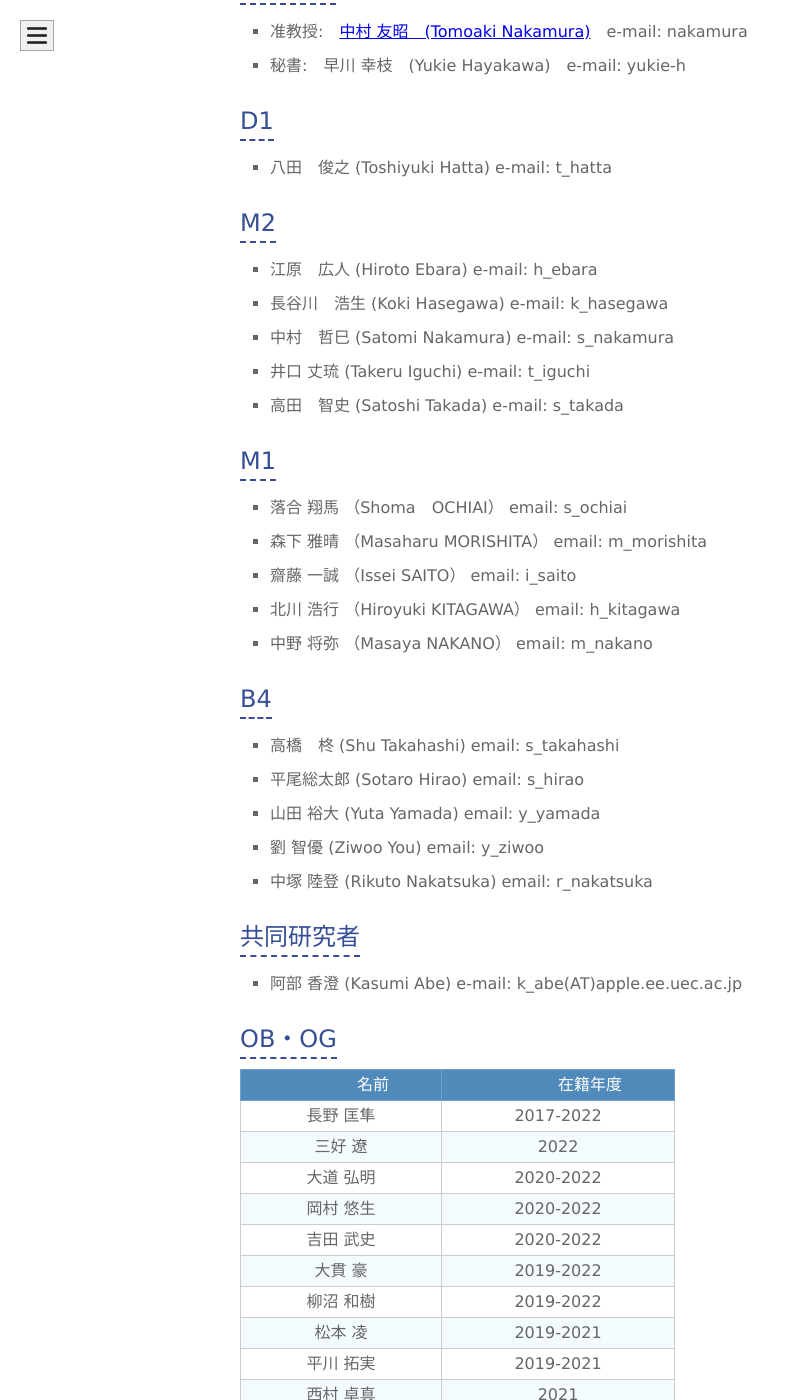
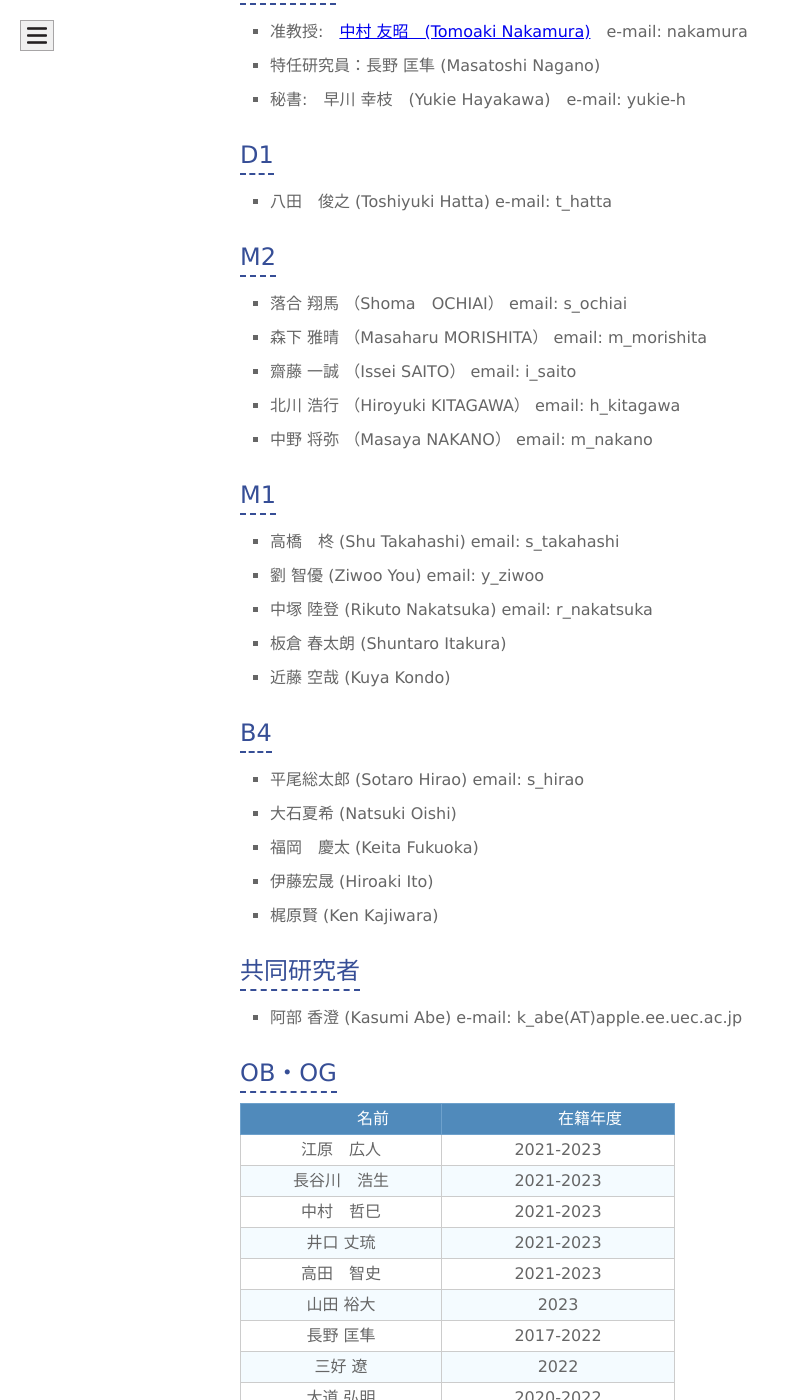
Before and after one commit to naka-lab/naka-lab.github.io, a Jekyll site: the page built from subpages/member.md, in a window 1280 px wide and 1400 px high, scrolled down 722 px. Shown: the whole window, without its empty margins (0-790 px from the left). Built offline with Jekyll 4.4.1, drawn with Linux system fonts in a browser that asks for light colours.

Commit message:
Update member.md

```diff
--- a/subpages/member.md
+++ b/subpages/member.md
@@ -8,32 +8,32 @@ layout: default
 
 ## スタッフ
 - 准教授:　[中村 友昭　(Tomoaki Nakamura)](nakamura.md)　e-mail: nakamura
+- 特任研究員：長野 匡隼 (Masatoshi Nagano)
 - 秘書:　早川 幸枝　(Yukie Hayakawa)　e-mail: yukie-h
 
 ## D1
 - 八田　俊之 (Toshiyuki Hatta) e-mail: t_hatta
 
 ## M2
-- 江原　広人 (Hiroto Ebara) e-mail: h_ebara
-- 長谷川　浩生 (Koki Hasegawa) e-mail: k_hasegawa
-- 中村　哲巳 (Satomi Nakamura) e-mail: s_nakamura
-- 井口 丈琉 (Takeru Iguchi) e-mail: t_iguchi
-- 高田　智史 (Satoshi Takada) e-mail: s_takada
-
-## M1
 - 落合 翔馬 （Shoma　OCHIAI） email: s_ochiai
 - 森下 雅晴 （Masaharu MORISHITA） email: m_morishita
 - 齋藤 一誠 （Issei SAITO） email: i_saito
 - 北川 浩行 （Hiroyuki KITAGAWA） email: h_kitagawa
 - 中野 将弥 （Masaya NAKANO） email: m_nakano
 
-## B4
+## M1
 - 高橋　柊 (Shu Takahashi) email: s_takahashi
-- 平尾総太郎 (Sotaro Hirao) email: s_hirao
-- 山田 裕大 (Yuta Yamada) email: y_yamada
 - 劉 智優 (Ziwoo You) email: y_ziwoo
 - 中塚 陸登 (Rikuto Nakatsuka) email: r_nakatsuka
+- 板倉 春太朗 (Shuntaro Itakura)
+- 近藤 空哉 (Kuya Kondo)
 
+## B4
+- 平尾総太郎 (Sotaro Hirao) email: s_hirao
+- 大石夏希 (Natsuki Oishi)
+- 福岡　慶太 (Keita Fukuoka)
+- 伊藤宏晟 (Hiroaki Ito)
+- 梶原賢 (Ken Kajiwara)
 
 ## 共同研究者
 - 阿部 香澄 (Kasumi Abe) e-mail: k_abe(AT)apple.ee.uec.ac.jp
@@ -42,6 +42,12 @@ layout: default
 
 |　　　　名前　　　　|　　　　在籍年度　　　　|
 |:------:|:-------:|
+|江原　広人|2021-2023|
+|長谷川　浩生|2021-2023|
+|中村　哲巳|2021-2023|
+|井口 丈琉|2021-2023|
+|高田　智史|2021-2023|
+|山田 裕大|2023|
 |長野 匡隼|2017-2022|
 |三好 遼|2022|
 |大道 弘明|2020-2022|
```
